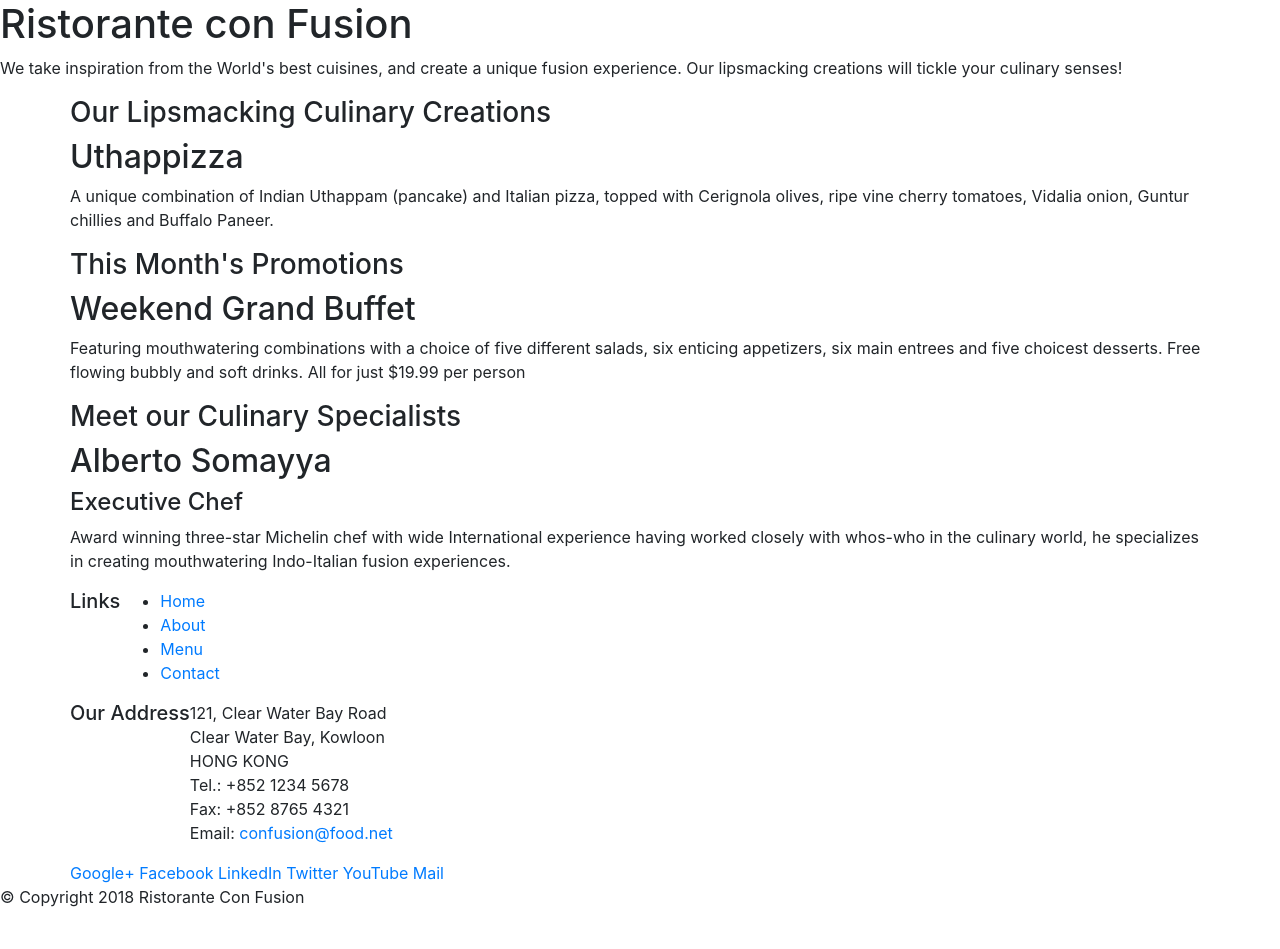
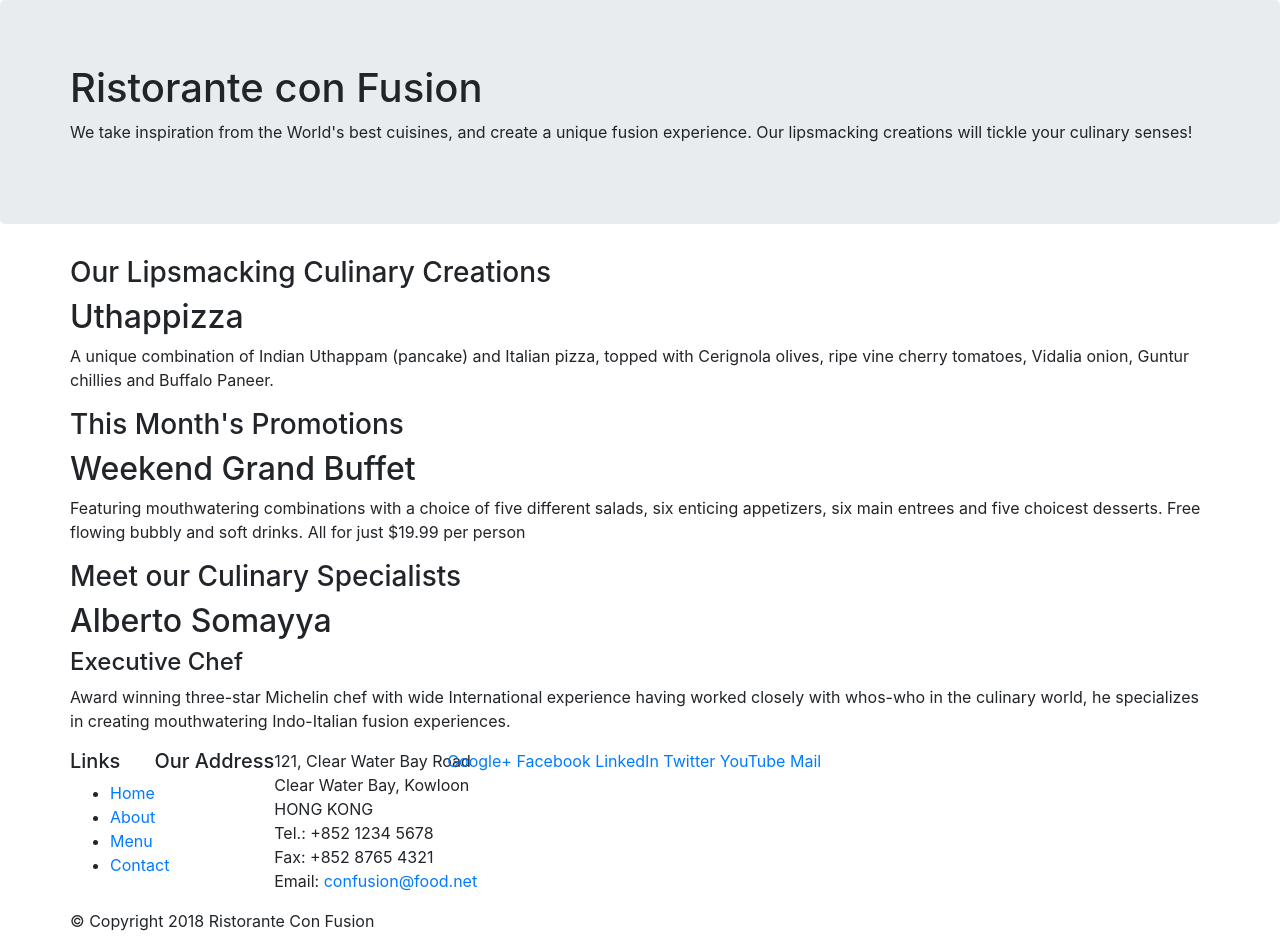
Before and after one commit to ELIASDA-Design/Begin_Bootstrap_Project, a website: page index.html in a window 1280 px wide. Before the commit the page ends 925 px from the top, so only its background shows below. Drawn offline with nearby package versions, Linux system fonts and the light colour scheme.

Commit message:
Changing the Grid Classes in both the Header and the Footer

```diff
--- a/index.html
+++ b/index.html
@@ -16,9 +16,9 @@
 
     <body>
 
-        <header>
-            <div>
-                <div>
+        <header class="jumbotron">
+            <div class="container">
+                <div class="row">
                     <div>
                         <h1>Ristorante con Fusion</h1>
                         <p>We take inspiration from the World's best cuisines,
@@ -77,9 +77,9 @@
         </div>
 
         <footer>
-            <div>
-                <div class="container">
-                    <div class="row">
+            <div class="container">
+                <div class="row">
+                    <div>
                         <h5>Links</h5>
                         <ul>
                             <li><a href="#">Home</a></li>
@@ -110,7 +110,7 @@
                         </div>
                     </div>
                 </div>
-                <div>
+                <div class="row">
                     <div>
                         <p>© Copyright 2018 Ristorante Con Fusion</p>
                     </div>
```
